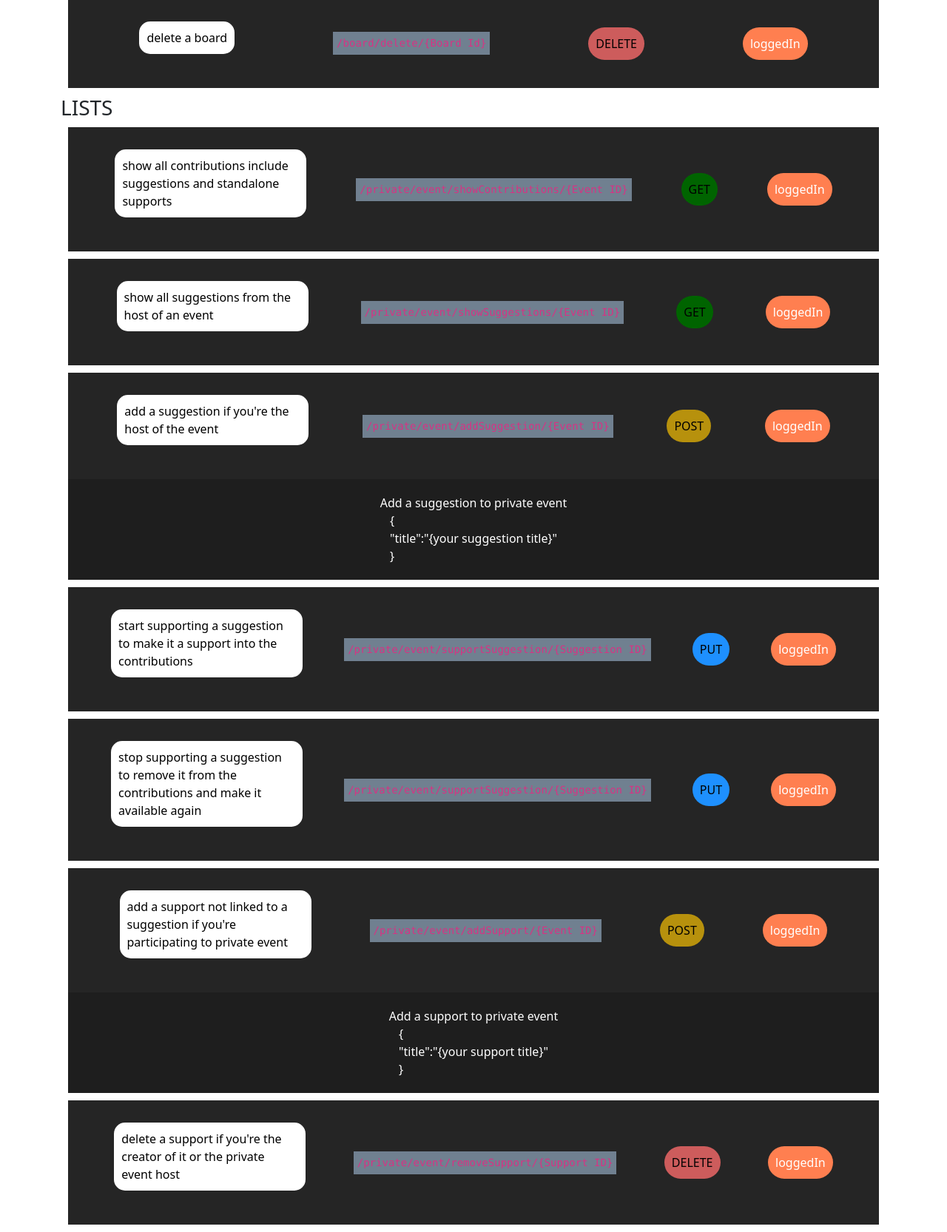
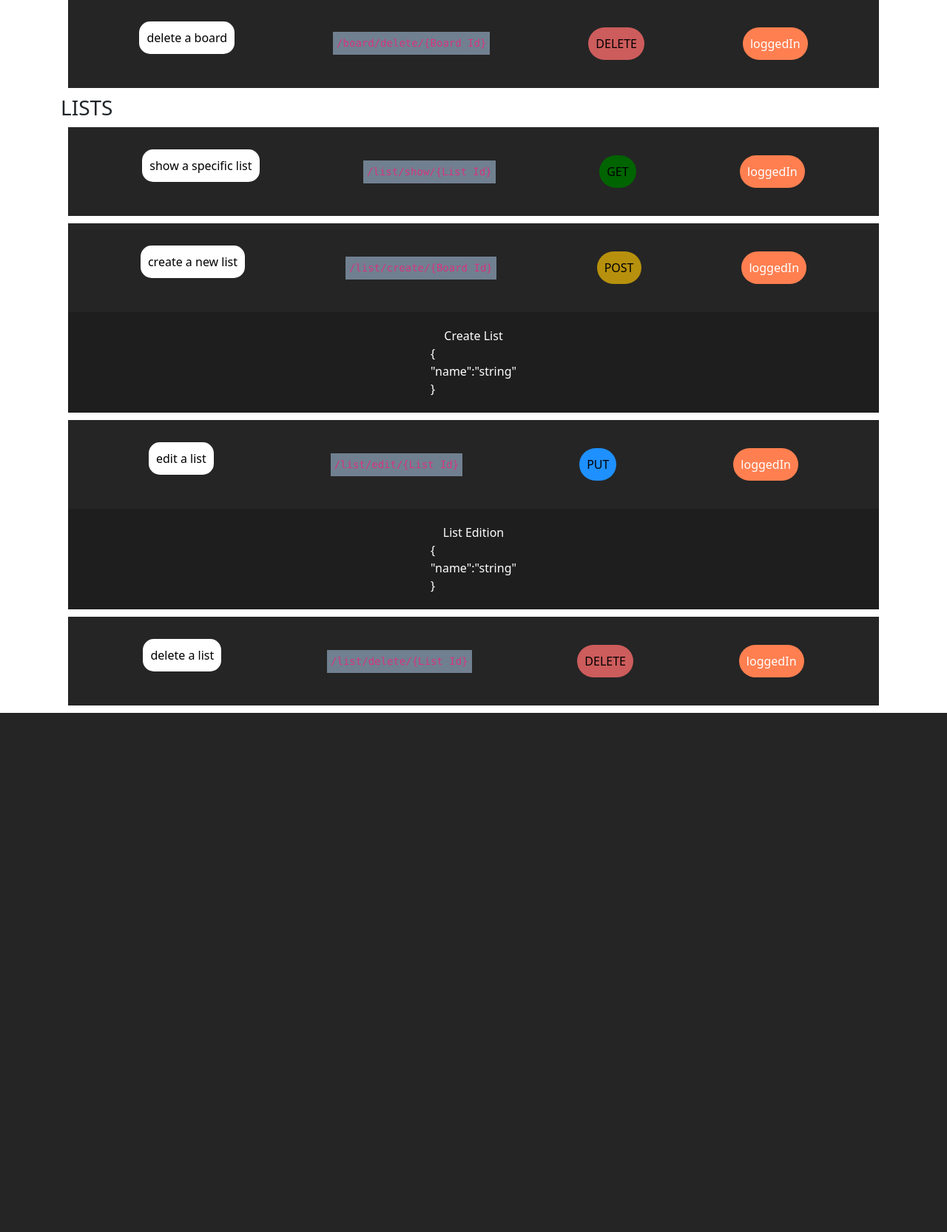
Before and after one commit to Ttst49/trelloApiDjango, a Django app: template templates/doc.html in a window 1280 px wide. Shown: the part 3243-4909 px from the top of the page at 74% size. After the commit the page ends 4207 px from the top, so only its background shows below. Run offline with Django 4.2, Linux system fonts and the light colour scheme; the template is opened without the code that fills it, so the values that code supplies are empty; some libraries are stand-ins or nearby versions.

Commit message:
add template for lists

```diff
--- a/templates/doc.html
+++ b/templates/doc.html
@@ -189,8 +189,8 @@
 
         <div class="blocOfCode">
             <div class="code">
-            <p class="codeTitle">Show all contributions include suggestions and standalone supports</p>
-            <code>/private/event/showContributions/{Event ID}</code>
+                <p class="codeTitle">Show a specific list</p>
+                <code>/list/show/{List Id}</code>
                 <div class="button get">get</div>
                 <div class="log">loggedIn</div>
             </div>
@@ -198,61 +198,48 @@
 
         <div class="blocOfCode">
             <div class="code">
-            <p class="codeTitle">Show all suggestions from the host of an event</p>
-            <code>/private/event/showSuggestions/{Event ID}</code>
-            <div class="button get">get</div>
+                <p class="codeTitle">Create a new list</p>
+                <code>/list/create/{Board Id}</code>
+                <div class="button post">post</div>
                 <div class="log">loggedIn</div>
+            </div>
+            <div class="jsonBody">
+                <span>Create List</span>
+                <span>
+                    {
+                    <br> "name":"string"<br>
+                    }
+                </span>
             </div>
         </div>
 
         <div class="blocOfCode">
             <div class="code">
-            <p class="codeTitle">add a suggestion if you're the host of the event</p>
-            <code>/private/event/addSuggestion/{Event ID}</code>
-            <div class="button post">post</div>
+                <p class="codeTitle">Edit a list</p>
+                <code>/list/edit/{List Id}</code>
+                <div class="button put">put</div>
                 <div class="log">loggedIn</div>
             </div>
-        <div class="jsonBody"><span>Add a suggestion to private event</span><span>{<br> "title":"{your suggestion title}" <br>}</span></div>
+            <div class="jsonBody"><span>List Edition</span>
+                <span>
+                    {
+                    <br> "name":"string"<br>
+                    }
+                </span></div>
         </div>
 
         <div class="blocOfCode">
             <div class="code">
-            <p class="codeTitle">Start supporting a suggestion to make it a support into the contributions</p>
-            <code>/private/event/supportSuggestion/{Suggestion ID}</code>
-            <div class="button put">put</div>
-            <div class="log">loggedIn</div>
-        </div>
-    </div>
-
-    <div class="blocOfCode">
-        <div class="code">
-            <p class="codeTitle">Stop supporting a suggestion to remove it from the contributions and make it available again</p>
-            <code>/private/event/supportSuggestion/{Suggestion ID}</code>
-            <div class="button put">put</div>
-            <div class="log">loggedIn</div>
-        </div>
-    </div>
-
-    <div class="blocOfCode">
-        <div class="code">
-            <p class="codeTitle">add a support not linked to a suggestion if you're participating to private event</p>
-            <code>/private/event/addSupport/{Event ID}</code>
-            <div class="button post">post</div>
-            <div class="log">loggedIn</div>
-        </div>
-        <div class="jsonBody"><span>Add a support to private event</span><span>{<br> "title":"{your support title}" <br>}</span></div>
-    </div>
-
-    <div class="blocOfCode">
-        <div class="code">
-            <p class="codeTitle">Delete a support if you're the creator of it or the private event host</p>
-            <code>/private/event/removeSupport/{Support ID}</code>
+                <p class="codeTitle">Delete a list</p>
+                <code>/list/delete/{List Id}</code>
                 <div class="button delete">delete</div>
                 <div class="log">loggedIn</div>
             </div>
         </div>
 
 
+
+
     </div>
 
 </body>
```
Lines whose indentation alone changed are shown as unchanged.
